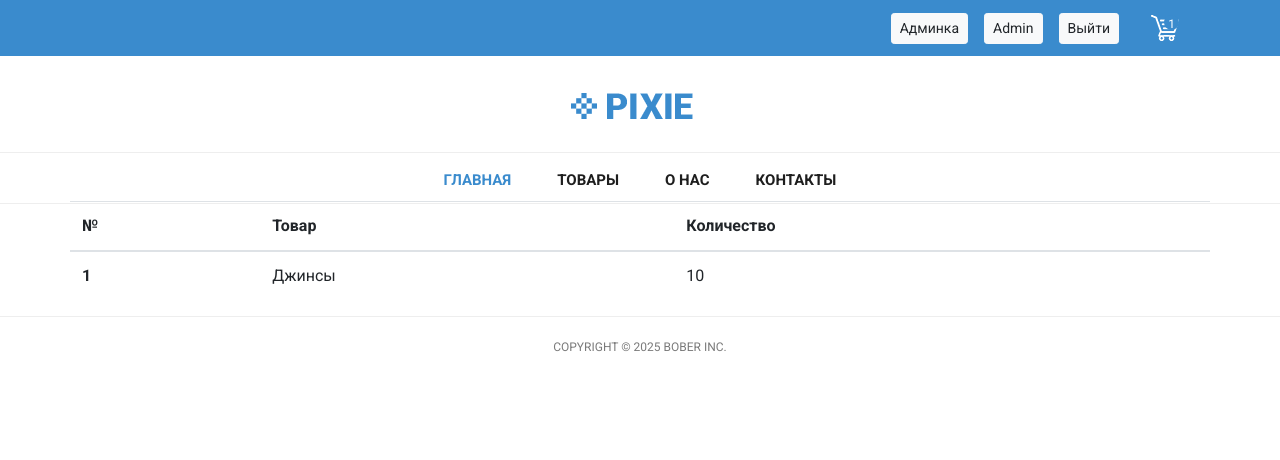
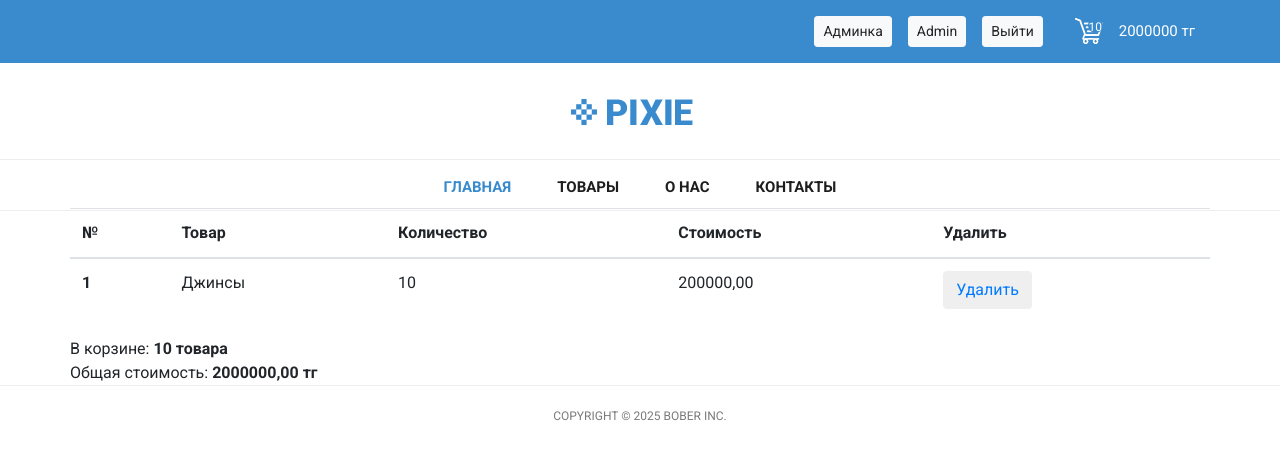
Before and after one commit to mzhumalii/stepshop_pa522, a Django app: page /basket/ in a window 1280 px wide. Shown: the top 460 px of the page. Run offline with Django 5.2, Linux system fonts and the light colour scheme; a user stored in the database is signed in; data comes from the database, SQL or seed files in the repository; both versions use the stored data as it was after the commit; some libraries are stand-ins or nearby versions.

Commit message:
lesson_14

```diff
--- a/basketapp/models.py
+++ b/basketapp/models.py
@@ -25,3 +25,19 @@ class Basket(models.Model):
         verbose_name='Время',
         auto_now_add=True,
     )
+
+    @property
+    def product_cost(self):
+        return self.product.price * self.quantity
+
+
+    @property
+    def total_quantity(self):
+        _items = Basket.objects.filter(user=self.user)
+        return sum(list(map(lambda x: x.quantity, _items)))
+
+
+    @property
+    def total_cost(self):
+        _items = Basket.objects.filter(user=self.user)
+        return sum(list(map(lambda x: x.product_cost, _items)))
--- a/basketapp/views.py
+++ b/basketapp/views.py
@@ -1,3 +1,4 @@
+from django.contrib.auth.decorators import login_required
 from django.http import HttpResponseRedirect
 from django.shortcuts import render, get_object_or_404
 
@@ -6,6 +7,7 @@ from mainapp.models import Product
 from mainapp.utils import get_main_menu, get_basket
 
 
+@login_required
 def basket(request):
     if request.user.is_authenticated:
         context = {
@@ -16,7 +18,7 @@ def basket(request):
     return HttpResponseRedirect(request.META.get('HTTP_REFERER'))
 
 
-
+@login_required
 def basket_add(request, pk):
     product_ = get_object_or_404(Product, pk=pk)
 
@@ -30,5 +32,9 @@ def basket_add(request, pk):
 
     return HttpResponseRedirect(request.META.get('HTTP_REFERER'))
 
+@login_required
 def basket_remove(request, pk):
-    return render(request, 'basketapp/basket.html')
+    basket_record = get_object_or_404(Basket, pk=pk)
+    basket_record.delete()
+
+    return HttpResponseRedirect(request.META.get('HTTP_REFERER'))
--- a/mainapp/utils.py
+++ b/mainapp/utils.py
@@ -10,6 +10,6 @@ def get_main_menu(current='mainapp:index'):
     ]
 
 def get_basket(user=None):
-    if user:
+    if user and user.is_authenticated:
         return Basket.objects.filter(user=user)
     return None
--- a/templates/base.html
+++ b/templates/base.html
@@ -49,12 +49,15 @@
                        class="btn btn-light btn-sm">
                             {{ user.username|title }}
                     </a>
+
                     <a href="{% url 'auth:logout' %}"
                        class="btn btn-light btn-sm mx-3">Выйти</a>
+
                     {% if basket %}
                       <a href="{% url 'basket:view' %}" class="basket mx-3">
-                        <span>{{ basket|length }}</span>
+                        <span>{{ basket.0.total_quantity }}</span>
                       </a>
+                        <span>{{ basket.0.total_cost|floatformat:0 }} тг</span>
                     {% endif %}
 
                 {% else %}
--- a/templates/basketapp/basket.html
+++ b/templates/basketapp/basket.html
@@ -11,6 +11,8 @@
                         <th scope="col">№</th>
                         <th scope="col">Товар</th>
                         <th scope="col">Количество</th>
+                        <th scope="col">Стоимость</th>
+                        <th scope="col">Удалить</th>
                     </tr>
                 </thead>
                 <tbody>
@@ -19,10 +21,20 @@
                             <th scope="row">{{ forloop.counter }}</th>
                             <td>{{ item.product }}</td>
                             <td>{{ item.quantity }}</td>
+                            <td>{{ item.product.price }}</td>
+                            <td><button class="btn btn-round">
+                                <a href="{% url 'basket:remove' item.pk %}">Удалить</a>
+                            </button></td>
                         </tr>
                     {% endfor %}
                 </tbody>
             </table>
+                {% if basket %}
+                    <div class="basket_summar">
+                        В корзине: <strong>{{ basket.0.total_quantity }} товара</strong><br>
+                        Общая стоимость: <strong>{{ basket.0.total_cost }} тг </strong>
+                    </div>
+                {% endif %}
         </div>
     </div>
 {% endif %}
```
Also changed, not shown: db.sqlite3.
